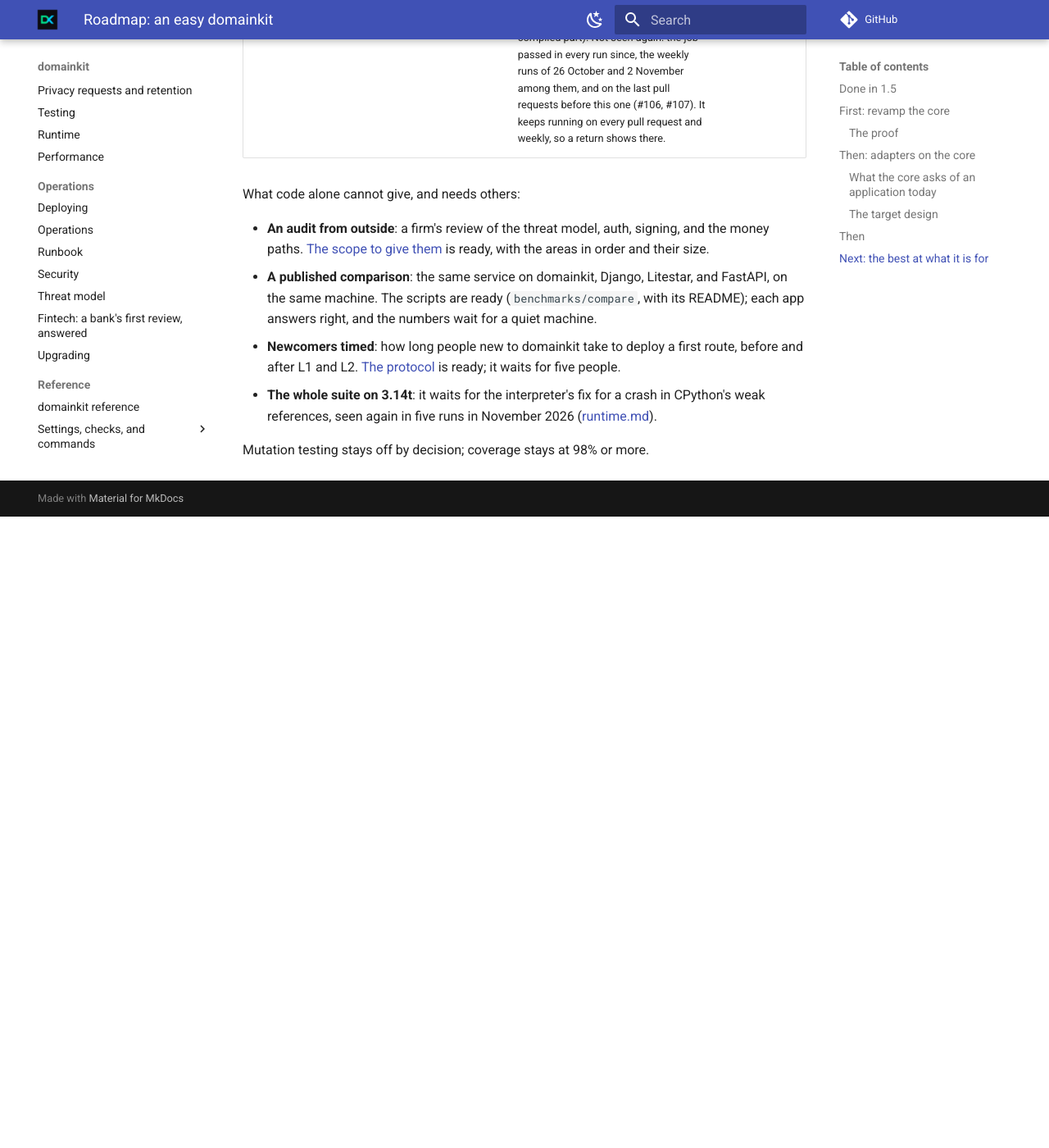
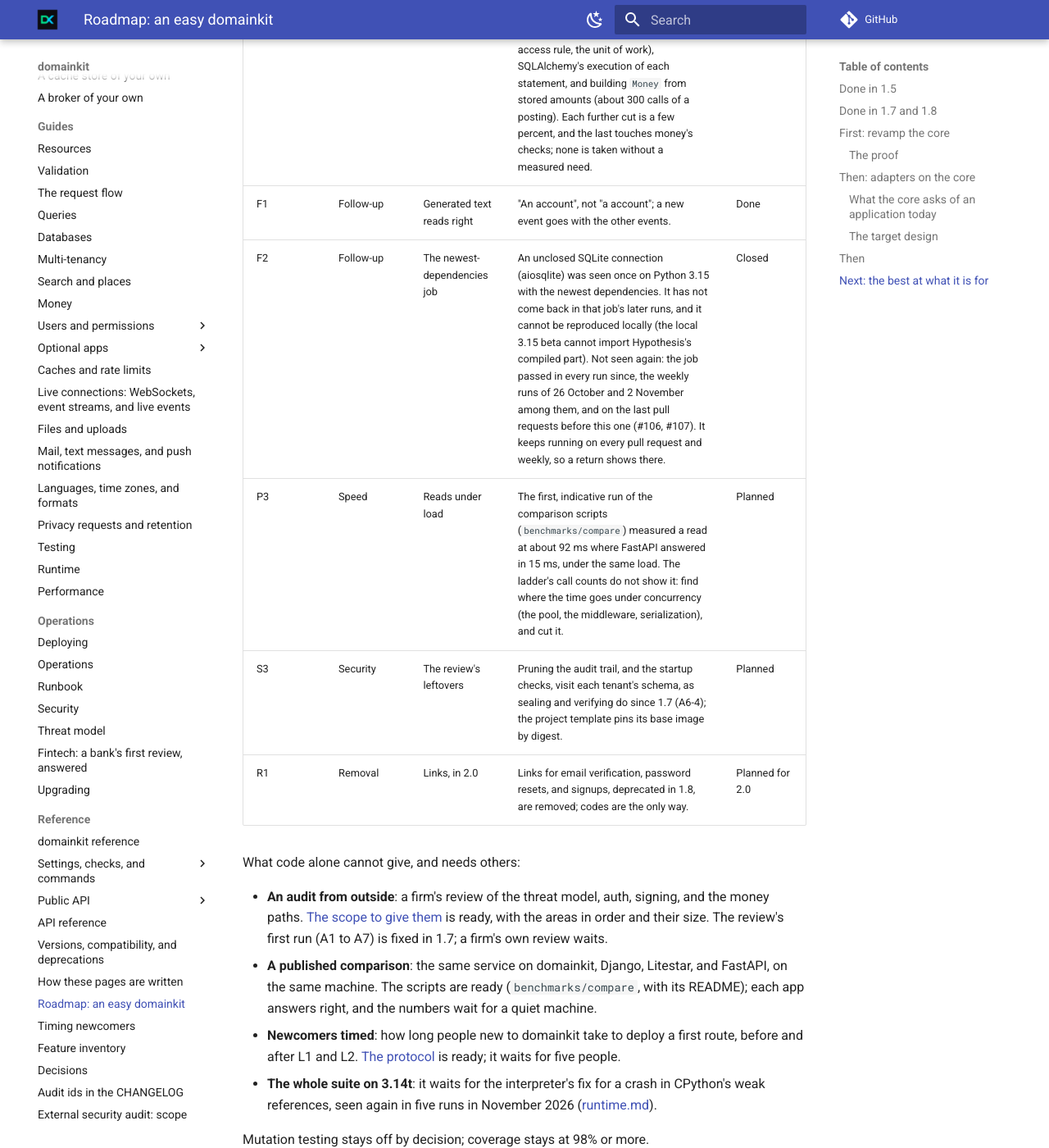
Before and after one commit to karimmattar/domainkit, an MkDocs documentation site: the page built from docs/roadmap.md, in a window 1280 px wide and 1400 px high, scrolled down 8022 px. Shown: the whole window at 82% size. Built offline with MkDocs 1.6.1 and Material for MkDocs 9.7.7, drawn with Linux system fonts in a browser that asks for light colours; comment, search, counter and statistics services are not loaded; before the commit the page ends 8652 px from its top, so only the background shows below that; some of the changed text lies outside the part shown.

Commit message:
Roadmap: what 1.7 and 1.8 gave, and what is planned next (#111)
Claude-Session: https://claude.ai/code/session_01PHJB1f6AhZ5eHp561TCrvG

Co-authored-by: Claude <noreply@anthropic.com>

```diff
--- a/docs/roadmap.md
+++ b/docs/roadmap.md
@@ -14,6 +14,14 @@ around them.
 | A use case is a command class, a service, a schema, and a route line | `@use_case` on one async function; `ResourceRouter.use_case` makes its route. |
 | One aggregate's storage is eight hand-written pieces | The unit of work's annotations: SQL repositories and `in_memory(...)` for tests are made from them. |
 | Only `MaxLength` limits text, and only at the API | `MinLength`, `Pattern`, and `Range`; every marker checked by the object itself, by request bodies, and in OpenAPI; `clean()` for rules across fields. |
+
+## Done in 1.7 and 1.8
+
+| Release | What it gives |
+| --- | --- |
+| 1.7 | The fixes of the outside review's first run (A1 to A7), seven of them breaking ([upgrading.md](upgrading.md#16-to-17)); the documentation rewritten, a guide page for each part, in plain English; about 98 calls fewer on every authenticated route. |
+| 1.7.1 | `domainkit init NAME .` writes into an existing directory, such as a fresh clone. |
+| 1.8 | Users identified by the fields a project chooses (`AUTH.IDENTIFIERS`), such as an email address or a mobile number; the username optional; codes of 6 digits instead of links for email verification, password resets, and signups, by mail or text message; new projects log in by email or number ([ADR 0126](adr/0126-identify-users-by-the-fields-a-project-chooses-and-verify-them-by-code.md), [upgrading.md](upgrading.md#17-to-18)). |
 
 ## First: revamp the core
 
@@ -170,12 +178,16 @@ below is one pushed commit with tests, as the core's were.
 | W1 | Speed | Writes | Measured again: FastAPI resolving a route's dependencies is the largest block of a write (about 600 calls of a posting, 560 of a resource command), and each dependency costs about a hundred calls even when it does nothing. A guarded route no longer resolves `bearer`, which only puts the token in OpenAPI: every authenticated route costs about 98 calls less (a write 2,054, a resource command 2,726, a posting 8,049). What is left on a write is spread thin: FastAPI's own work for each remaining dependency (the access rule, the unit of work), SQLAlchemy's execution of each statement, and building `Money` from stored amounts (about 300 calls of a posting). Each further cut is a few percent, and the last touches money's checks; none is taken without a measured need. | Done |
 | F1 | Follow-up | Generated text reads right | "An account", not "a account"; a new event goes with the other events. | Done |
 | F2 | Follow-up | The newest-dependencies job | An unclosed SQLite connection (aiosqlite) was seen once on Python 3.15 with the newest dependencies. It has not come back in that job's later runs, and it cannot be reproduced locally (the local 3.15 beta cannot import Hypothesis's compiled part). Not seen again: the job passed in every run since, the weekly runs of 26 October and 2 November among them, and on the last pull requests before this one (#106, #107). It keeps running on every pull request and weekly, so a return shows there. | Closed |
+| P3 | Speed | Reads under load | The first, indicative run of the comparison scripts (`benchmarks/compare`) measured a read at about 92 ms where FastAPI answered in 15 ms, under the same load. The ladder's call counts do not show it: find where the time goes under concurrency (the pool, the middleware, serialization), and cut it. | Planned |
+| S3 | Security | The review's leftovers | Pruning the audit trail, and the startup checks, visit each tenant's schema, as sealing and verifying do since 1.7 (A6-4); the project template pins its base image by digest. | Planned |
+| R1 | Removal | Links, in 2.0 | Links for email verification, password resets, and signups, deprecated in 1.8, are removed; codes are the only way. | Planned for 2.0 |
 
 What code alone cannot give, and needs others:
 
 - **An audit from outside**: a firm's review of the threat model, auth,
   signing, and the money paths. [The scope to give them](audit/scope.md)
-  is ready, with the areas in order and their size.
+  is ready, with the areas in order and their size. The review's first
+  run (A1 to A7) is fixed in 1.7; a firm's own review waits.
 - **A published comparison**: the same service on domainkit, Django,
   Litestar, and FastAPI, on the same machine. The scripts are ready
   (`benchmarks/compare`, with its README); each app answers right, and
```
